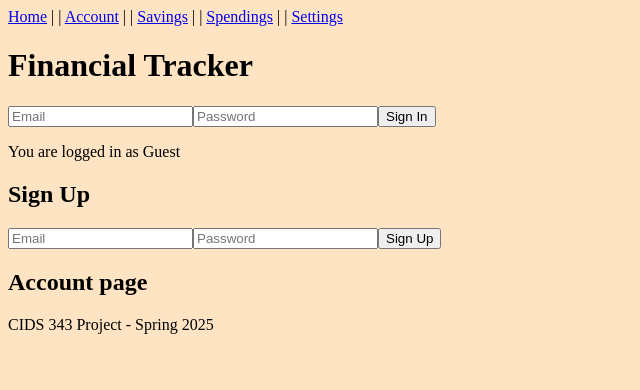
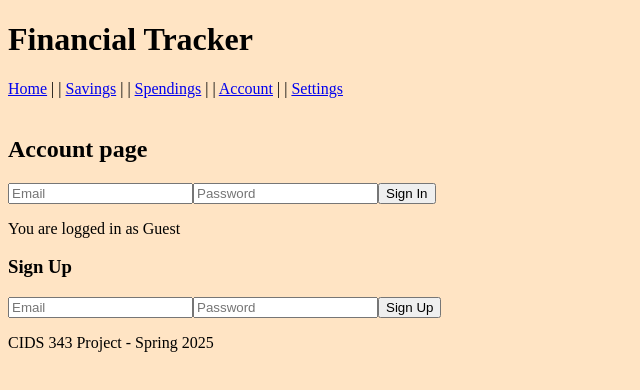
Before and after one commit to PrussianJaeger/CIDS343, a React (Vite) app in the folder client/: page /account in a window 1280 px wide. Shown: the top 390 px of the page, without its empty margins (0-640 px from the left). Built offline with nearby package versions, Linux system fonts and the light colour scheme.

Commit message:
More reformatting

```diff
--- a/client/src/AccountPage.jsx
+++ b/client/src/AccountPage.jsx
@@ -1,7 +1,12 @@
+import SignIn from "./SignIn";
+import SignUp from "./SignUp";
+
 function AccountPage() {
   return (
       <>
           <h2>Account page</h2>
+          <SignIn></SignIn>
+          <SignUp></SignUp>
       </>
   );
 }
--- a/client/src/App.jsx
+++ b/client/src/App.jsx
@@ -7,27 +7,24 @@ import SpendingsPage from "./SpendingsPage";
 import SettingsPage from "./SettingsPage";
 import Header from "./Header";
 import Footer from "./Footer";
-import SignIn from "./SignIn";
-import SignUp from "./SignUp";
 
 
 function App() {
 
   return (
     <>
+      <Header />
+
       <Router>
         <nav className="navbar">
           <Link to="/">Home</Link> |
-          | <Link to="/account">Account</Link> |
           | <Link to="/savings">Savings</Link> |
           | <Link to="/spendings">Spendings</Link> |
+          | <Link to="/account">Account</Link> |
           | <Link to="/settings">Settings</Link>
         </nav>
 
-        <Header />
-
-        <SignIn></SignIn>
-        <SignUp></SignUp>
+        <br />
 
         <Routes>
           <Route path="/" element={<HomePage />} />
--- a/client/src/SignUp.jsx
+++ b/client/src/SignUp.jsx
@@ -21,7 +21,7 @@ const SignUp = () => {
 
   return (
     <div>
-      <h2>Sign Up</h2>
+      <h3>Sign Up</h3>
       <form onSubmit={handleSignUp}>
         <input
           type="email"
```
